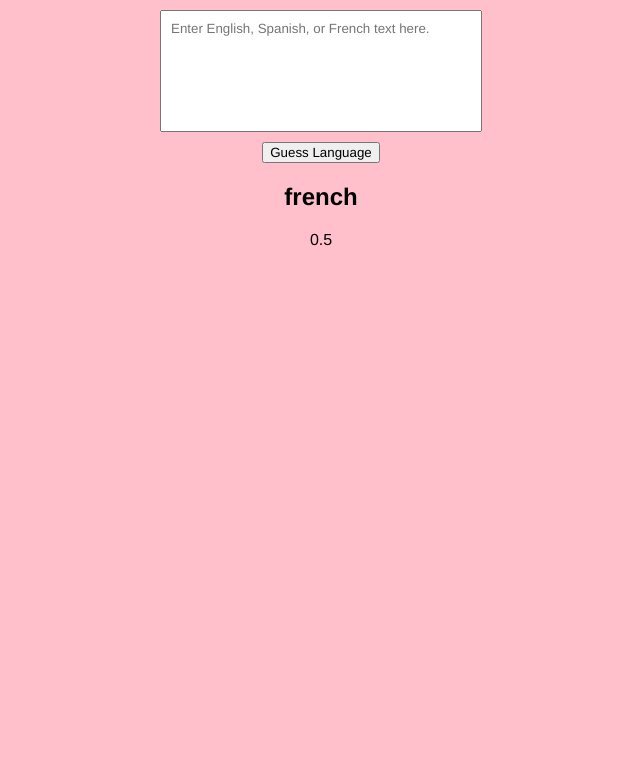
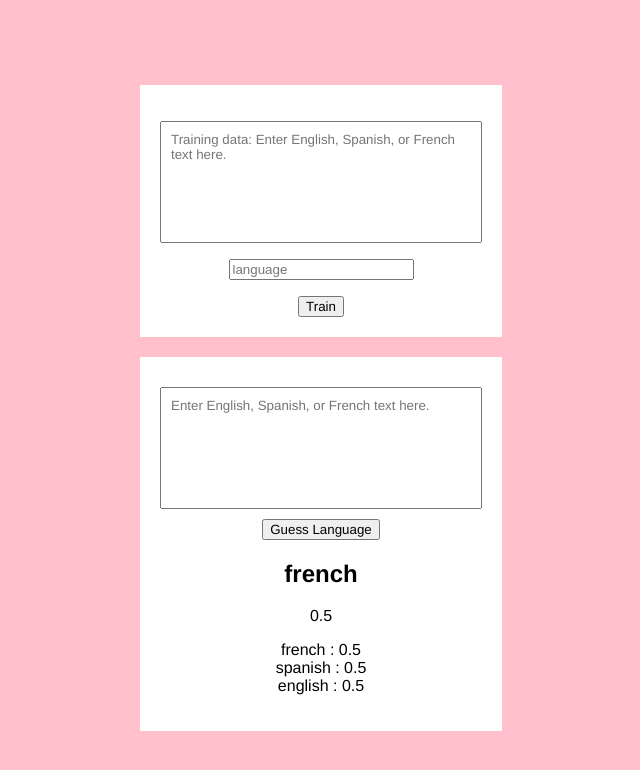
Before and after one commit to rocketacademy/bayes-lang-js-bootcamp, a website: page index.html in a window 1280 px wide. Both pictures are taken after a click on the button "Guess Language". Shown: the whole page, without its empty margins (319-959 px from the left). Drawn offline with Linux system fonts and the light colour scheme.

Commit message:
refactors for simplicity, add training input FE

```diff
--- a/bayes.js
+++ b/bayes.js
@@ -29,6 +29,7 @@ const Bayes = function () {
     if (!count) count = 0;
     return count;
   };
+
   const stemInverseLabelCount = function (stem, label) {
     const labels = storage["labels"];
     let total = 0;
@@ -41,8 +42,8 @@ const Bayes = function () {
 
   const stemTotalCount = function (stem) {
     let count = parseInt(storage.stemCount[stem]);
-    console.log('stem total count', stem, count );
     if (!count) count = 0;
+    console.log("stem total count", stem, count);
     return count;
   };
   const docCount = function (label) {
@@ -61,7 +62,6 @@ const Bayes = function () {
   };
 
   const incrementStem = function (stem, label) {
-
     let count = parseInt(storage.stemCount[stem]);
     if (!count) count = 0;
     storage.stemCount[stem] = parseInt(count) + 1;
@@ -80,8 +80,7 @@ const Bayes = function () {
   };
 
   const train = function (text, label) {
-
-    if( storage.labels.includes( label ) === false ){
+    if (storage.labels.includes(label) === false) {
       storage.labels.push(label);
     }
 
@@ -110,18 +109,23 @@ const Bayes = function () {
       totalDocCount += parseInt(docCounts[label]);
     }
 
+    // for each language
     for (let j = 0; j < labels.length; j++) {
       let label = labels[j];
       let logSum = 0;
       let wordicity = 0;
       labelProbability[label] = docCounts[label] / totalDocCount;
 
+      // for every word in the input
       for (let i = 0; i < length; i++) {
         let word = words[i];
         let _stemTotalCount = stemTotalCount(word);
+
+        // if this word isn't in the training data, skip over it
         if (_stemTotalCount === 0) {
           continue;
-        } else {
+        }
+
         let wordProbability = stemLabelCount(word, label) / docCounts[label];
 
         let wordInverseProbability =
@@ -129,15 +133,23 @@ const Bayes = function () {
         wordicity =
           wordProbability / (wordProbability + wordInverseProbability);
 
+        // adjust for rare words
         wordicity =
           (1 * 0.5 + _stemTotalCount * wordicity) / (1 + _stemTotalCount);
-          if (wordicity === 0) wordicity = 0.01;
-          else if (wordicity === 1) wordicity = 0.99;
+
+        // log calculation won't like 0 or 1. adjust these values
+        if (wordicity === 0) {
+          wordicity = 0.01;
+        } else if (wordicity === 1) {
+          wordicity = 0.99;
         }
 
+        // add to the logsum the probability of this word being the label (language )
         logSum += Math.log(1 - wordicity) - Math.log(wordicity);
         console.log(label + "icity of " + word + ": " + wordicity);
       }
+
+      // for one language, calculate the total probability given every word we trained over
       scores[label] = 1 / (1 + Math.exp(logSum));
     }
     return scores;
--- a/index.html
+++ b/index.html
@@ -7,7 +7,20 @@
   </head>
 
   <body>
-    <div id="app"></div>
+    <div id="container">
+      <div id="train" class="input">
+        <p>
+          <textarea
+            id="train_phrase"
+            placeholder="Training data: Enter English, Spanish, or French text here."
+          ></textarea>
+        </p>
+        <p>
+          <input id="language" placeholder="language" />
+        </p>
+        <button id="train_button">Train</button>
+      </div>
+      <div id="app" class="input">
         <textarea
           id="test_phrase"
           placeholder="Enter English, Spanish, or French text here."
@@ -15,8 +28,11 @@
         <button id="test_button">Guess Language</button>
         <h2 id="test_result"></h2>
         <p id="test_probability"></p>
+        <p id="test_full_results"></p>
+      </div>
+    </div>
     <script src="bayes.js"></script>
+    <script src="train-1.js"></script>
     <script src="script.js"></script>
-    <script src="train-1.js"></script>
   </body>
 </html>
--- a/script.js
+++ b/script.js
@@ -1,10 +1,22 @@
 var storage = {
-  stemCount:{},
-  docCount:{},
-  stems:{},
-  labels: []
+  stemCount: {},
+  docCount: {},
+  stems: {},
+  labels: [],
 };
 const { train, guess, extractWinner } = Bayes();
+
+/*
+ * =======================================================
+ * =======================================================
+ * =======================================================
+ * =======================================================
+ *                 guessing
+ * =======================================================
+ * =======================================================
+ * =======================================================
+ * =======================================================
+ */
 
 document.querySelector("#test_button").addEventListener("click", function () {
   let text = document.getElementById("test_phrase").value;
@@ -12,5 +24,32 @@ document.querySelector("#test_button").addEventListener("click", function () {
   let winner = extractWinner(scores);
   document.getElementById("test_result").innerHTML = winner.label;
   document.getElementById("test_probability").innerHTML = winner.score;
+
+  let fullResult = Object.keys(scores).map(
+    (key, index) => `${key} : ${scores[key]}<br/>`
+  );
+  document.getElementById("test_full_results").innerHTML = fullResult.join("");
   console.log(scores);
 });
+
+/*
+ * =======================================================
+ * =======================================================
+ * =======================================================
+ * =======================================================
+ *                 training
+ * =======================================================
+ * =======================================================
+ * =======================================================
+ * =======================================================
+ */
+
+document.querySelector("#train_button").addEventListener("click", function () {
+  let textArea = document.getElementById("train_phrase");
+  let language = document.getElementById("language").value;
+  let text = textArea.value;
+  train(text, language);
+  textArea.value = "";
+});
+
+doTraining();
--- a/styles.css
+++ b/styles.css
@@ -1,5 +1,9 @@
-body{
-  background-color:pink;
+body {
+  height: 100vh;
+  background-color: pink;
+  display: flex;
+  align-items: center;
+  justify-content: center;
 }
 
 body,
@@ -23,3 +27,9 @@ h2,
 p {
   text-align: center;
 }
+
+.input {
+  background-color: white;
+  padding: 20px;
+  margin: 20px;
+}
--- a/train-1.js
+++ b/train-1.js
@@ -1,3 +1,4 @@
+function doTraining() {
   // French Training
   train(
     "L'Italie a été gouvernée pendant un an par un homme qui n'avait pas été élu par le peuple. Dès la nomination de Mario Monti au poste de président du conseil, fin 2011, j'avais dit :Attention, c'est prendre un risque politique majeur. Par leur vote, les Italiens n'ont pas seulement adressé un message à leurs élites nationales, ils ont voulu dire : Nous, le peuple, nous voulons garder la maîtrise de notre destin. Et ce message pourrait être envoyé par n'importe quel peuple européen, y compris le peuple français.",
@@ -63,3 +64,4 @@ train(
     "David Hallberg, the statuesque ballet star who is a principal dancer at both the storied Bolshoi Ballet of Moscow and American Ballet Theater in New York, is theoretically the type of front-row coup that warrants a fit of camera flashes. But when Mr. Hallberg, 30, showed up at New York Fashion Week last month, for a presentation by the Belgian designer Tim Coppens, he glided into the front row nearly unnoticed, save for a quick chat with Tumblr’s fashion evangelist, Valentine Uhovski, and a warm embrace from David Farber, the executive style editor at WSJ.",
     "english"
   );
+}
```
Lines whose indentation alone changed are shown as unchanged.
